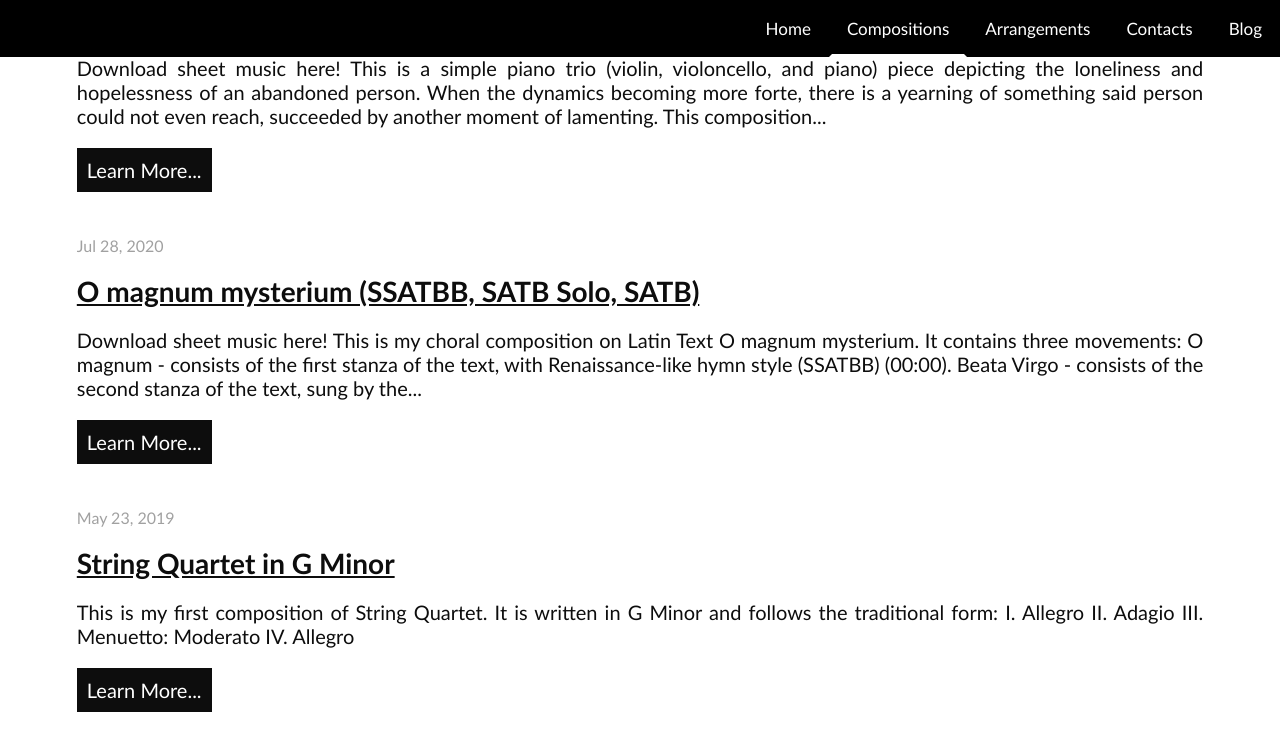
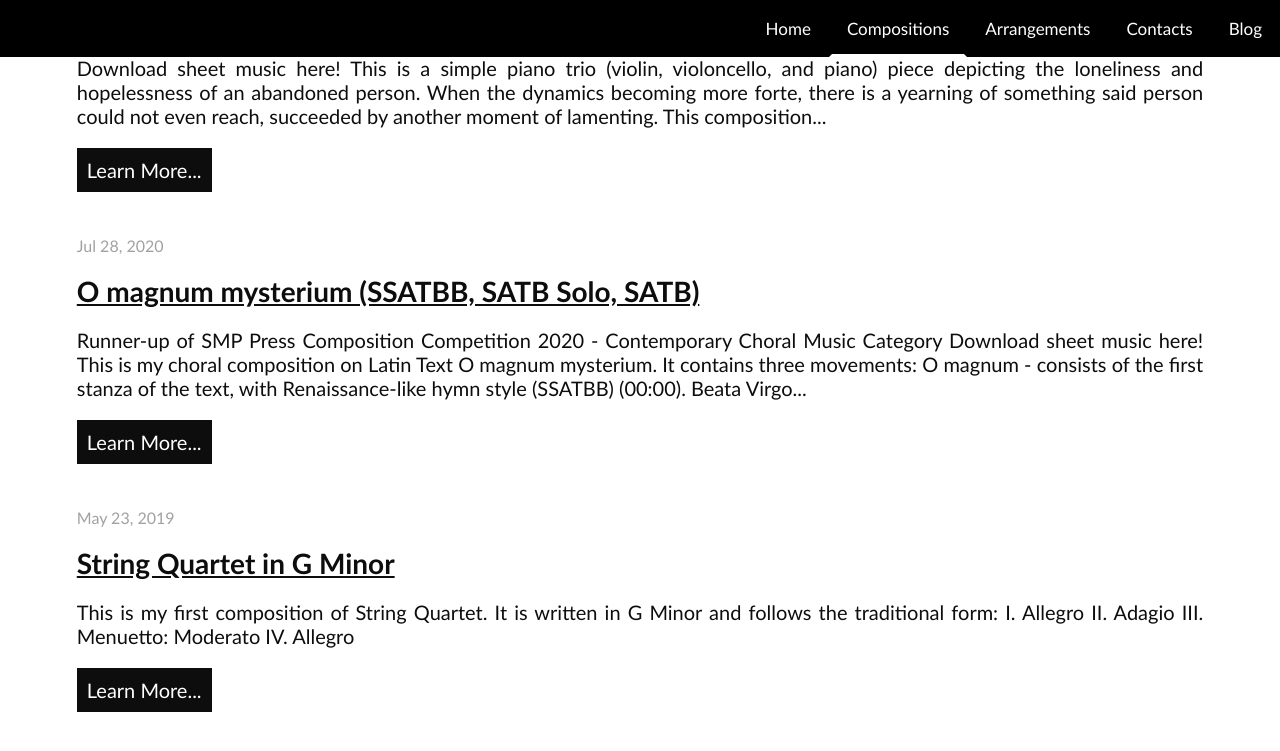
Before and after one commit to cg-dl/music-porto-blog, a Jekyll site: the page built from composition.markdown, in a window 1280 px wide and 900 px high, scrolled down 1309 px. Shown: the top 751 px of the window. Built offline with Jekyll 4.4.1, drawn with Linux system fonts in a browser that asks for light colours.

Commit message:
Update O magnum

```diff
--- a/_composition/o-magnum-mysterium.markdown
+++ b/_composition/o-magnum-mysterium.markdown
@@ -5,11 +5,13 @@
 location: compositions
 ---
 
+<h3 style="font-family: 'Calibri';color: #0D0D0D;">Runner-up of SMP Press Composition Competition 2020 - Contemporary Choral Music Category</h3>
+
 <div class="button">
     <a href="https://www.sheetmusicplus.com/title/21833321" target="_blank" onclick="ga('send', 'event', 'buttons', 'download', 'comp-o-magnum-mysterium')">Download sheet music here!</a>
 </div>
 
-<iframe width="560" height="315" src="https://www.youtube.com/embed/g0Z4x84z11M" frameborder="0" allow="accelerometer; autoplay; clipboard-write; encrypted-media; gyroscope; picture-in-picture" allowfullscreen></iframe>
+<iframe width="560" height="315" src="https://www.youtube.com/embed/ZaPOEZ4jic4" frameborder="0" allow="accelerometer; autoplay; clipboard-write; encrypted-media; gyroscope; picture-in-picture" allowfullscreen></iframe>
 
 This is my choral composition on Latin Text O magnum mysterium. It contains three movements:
 1. O magnum - consists of the first stanza of the text, with Renaissance-like hymn style (SSATBB) (00:00).
@@ -20,8 +22,4 @@
 
 This composition is accessible and suitable for student, school, or university choir, especially for Christmas Concert or Christmas Recital. But this composition is not ideal to be used in Mass since it has not received Nihil Obstat from any diocese.
 
-<iframe src="https://audiomack.com/embed/song/cgdl/i-o-magnum?background=1" scrolling="no" width="100%" height="252" scrollbars="no" frameborder="0"></iframe>
-
-<iframe src="https://audiomack.com/embed/song/cgdl/ii-beata-virgo?background=1" scrolling="no" width="100%" height="252" scrollbars="no" frameborder="0"></iframe>
-
-<iframe src="https://audiomack.com/embed/song/cgdl/iii-fuga-alleluia?background=1" scrolling="no" width="100%" height="252" scrollbars="no" frameborder="0"></iframe>
+<iframe src="https://audiomack.com/embed/album/cgdl/o-magnum-mysterium?background=1" scrolling="no" width="100%" height="400" scrollbars="no" frameborder="0"></iframe>
```
